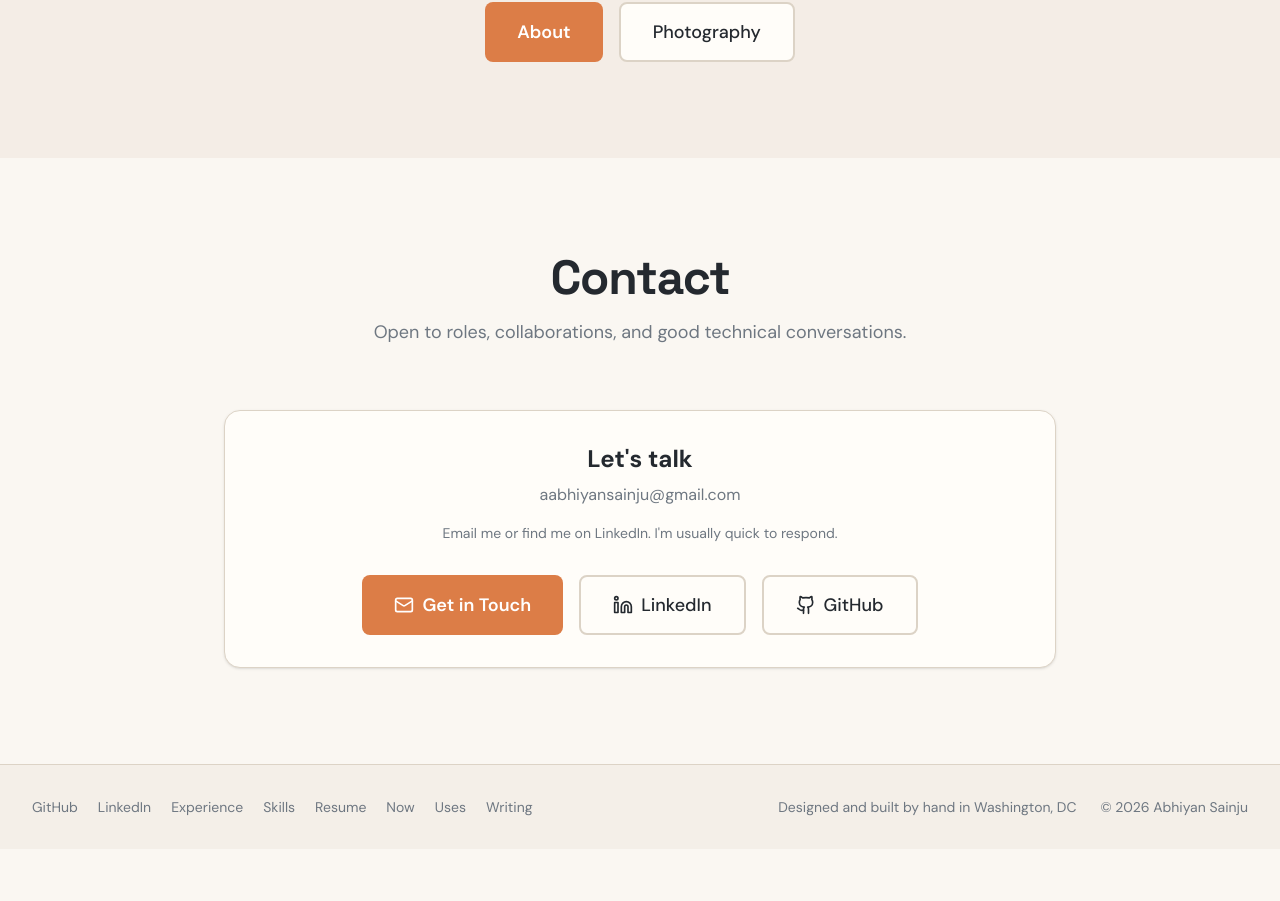
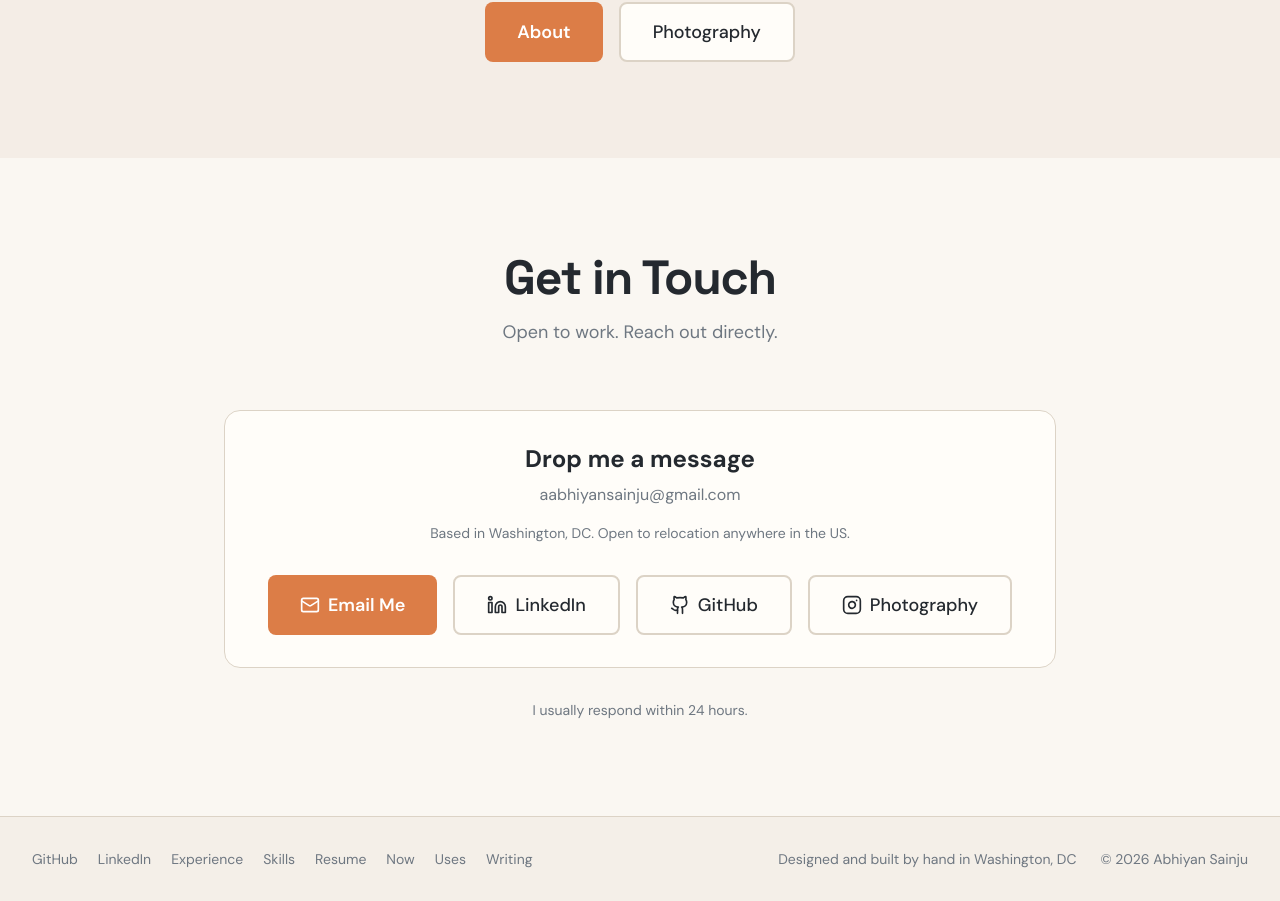
Before and after one commit to aabhiyann/portfolio-abhiyan, a React (Vite) app: page / in a window 1280 px wide. Shown: the part 5940-6841 px from the top of the page. Before the commit the page ends 6789 px from the top, so only its background shows below. Built offline with nearby package versions, Linux system fonts and the light colour scheme.

Commit message:
feat(contact): restore animated contact section from tier-3
Add motion.div scroll-in wrapper, gradient bg overlay, rename header
to "Drop me a message", add relocation copy, Instagram/Photography
button, and response-time note.

```diff
--- a/src/components/ContactSection.tsx
+++ b/src/components/ContactSection.tsx
@@ -1,5 +1,6 @@
 import React from "react";
-import { Github, Linkedin, Mail } from "lucide-react";
+import { motion } from "framer-motion";
+import { Github, Linkedin, Mail, Instagram } from "lucide-react";
 import Button from "./ui/Button";
 import SectionTitle from "./SectionTitle";
 
@@ -9,20 +10,28 @@ const ContactSection: React.FC = () => {
       className="py-24 bg-bg-primary relative overflow-hidden"
       id="contact"
     >
+      <div className="absolute inset-0 bg-gradient-to-t from-accent-primary/5 to-transparent pointer-events-none" />
+
       <div className="max-w-4xl mx-auto px-6 md:px-8 text-center relative z-10">
         <SectionTitle
-          title="Contact"
-          subtitle="Open to roles, collaborations, and good technical conversations."
+          title="Get in Touch"
+          subtitle="Open to work. Reach out directly."
         />
 
-        <div className="flex flex-col items-center gap-8">
-          <div className="p-8 rounded-2xl bg-card border border-border-primary w-full shadow-sm">
+        <motion.div
+          initial={{ opacity: 0, y: 20 }}
+          whileInView={{ opacity: 1, y: 0 }}
+          viewport={{ once: true }}
+          transition={{ duration: 0.5 }}
+          className="flex flex-col items-center gap-8"
+        >
+          <div className="p-8 rounded-2xl bg-card border border-border-primary w-full">
             <h3 className="text-2xl font-bold text-text-primary mb-2">
-              Let's talk
+              Drop me a message
             </h3>
             <p className="text-text-muted mb-4">aabhiyansainju@gmail.com</p>
             <p className="text-text-muted text-sm mb-8">
-              Email me or find me on LinkedIn. I'm usually quick to respond.
+              Based in Washington, DC. Open to relocation anywhere in the US.
             </p>
 
             <div className="flex flex-col md:flex-row flex-wrap justify-center gap-4">
@@ -34,7 +43,7 @@ const ContactSection: React.FC = () => {
                 className="flex items-center gap-2"
               >
                 <Mail className="w-5 h-5" />
-                Get in Touch
+                Email Me
               </Button>
               <Button
                 as="a"
@@ -60,9 +69,25 @@ const ContactSection: React.FC = () => {
                 <Github className="w-5 h-5" />
                 GitHub
               </Button>
+              <Button
+                as="a"
+                href="https://instagram.com/abhiyan.sainju"
+                target="_blank"
+                rel="noopener noreferrer"
+                variant="outline"
+                size="lg"
+                className="flex items-center gap-2"
+              >
+                <Instagram className="w-5 h-5" />
+                Photography
+              </Button>
             </div>
           </div>
-        </div>
+
+          <p className="text-text-muted text-sm">
+            I usually respond within 24 hours.
+          </p>
+        </motion.div>
       </div>
     </section>
   );
```
